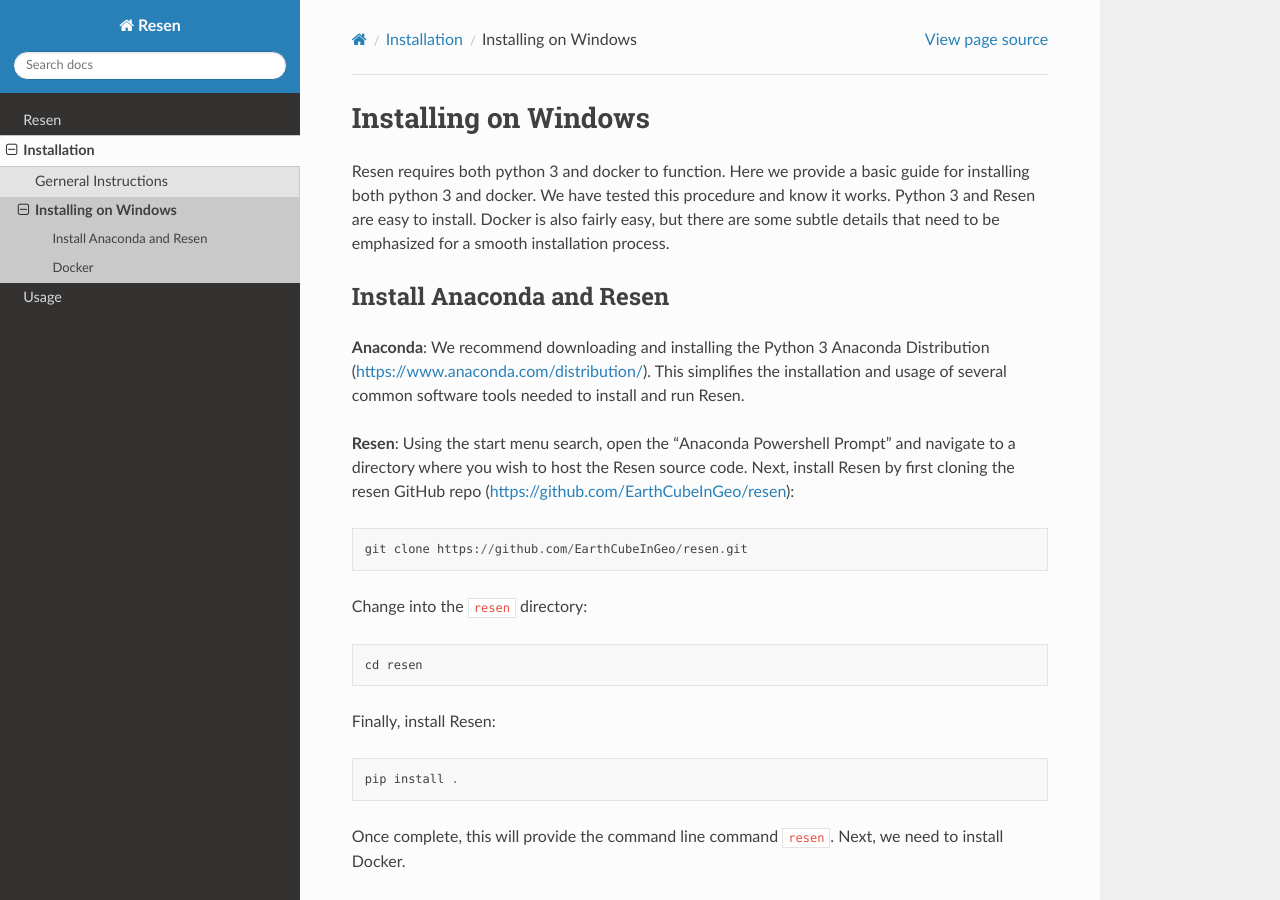
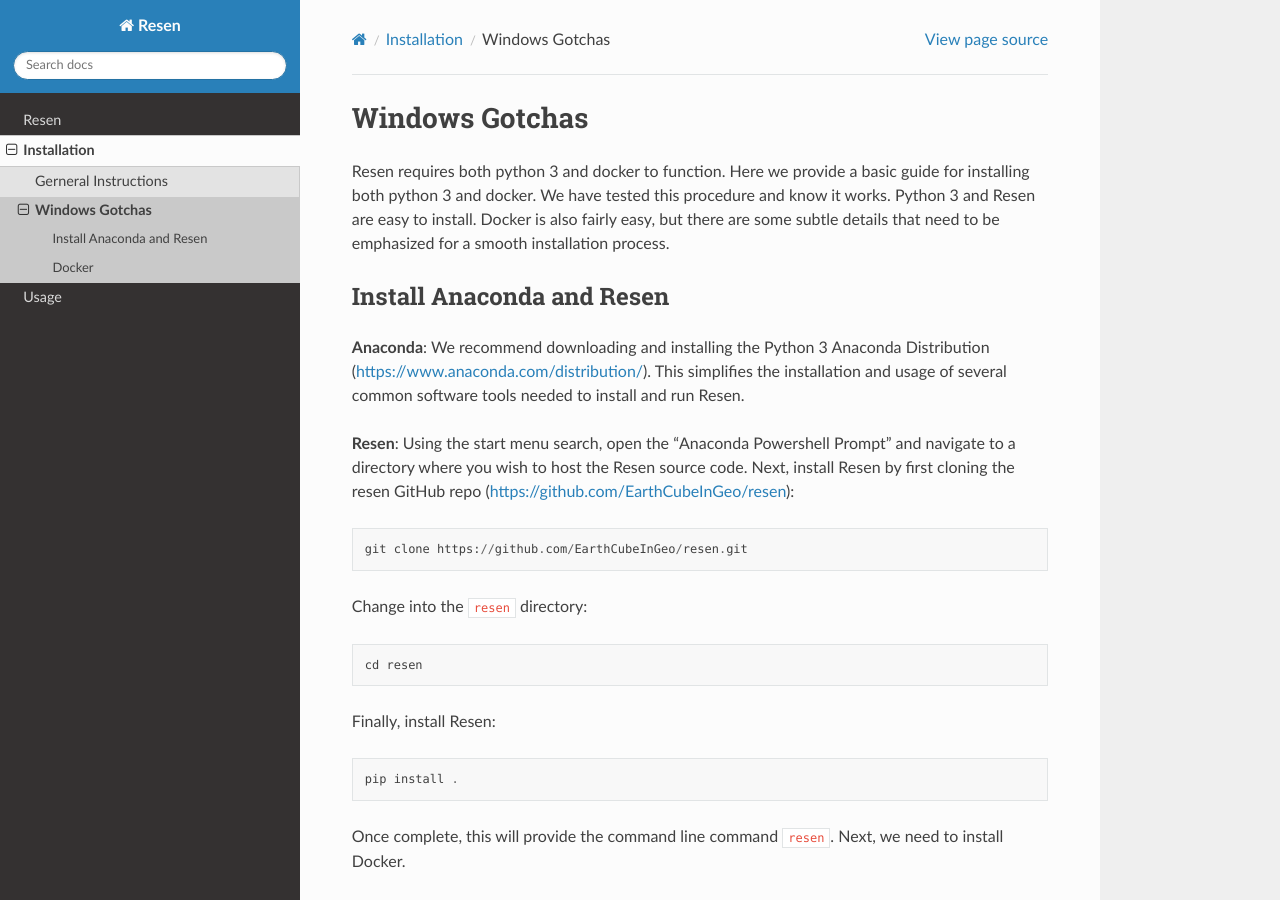
Before and after one commit to EarthCubeInGeo/resen, a Sphinx documentation site: the page built from docs/installation/installation.windows.rst, in a window 1280 px wide and 900 px high. Built offline with Sphinx 7.4.7 and the Read the Docs theme 2.0.0, drawn with Linux system fonts in a browser that asks for light colours.

Commit message:
moved images and changed windows title.

```diff
--- a/docs/installation/installation.windows.rst
+++ b/docs/installation/installation.windows.rst
@@ -1,5 +1,5 @@
-Installing on Windows
-*********************
+Windows Gotchas
+***************
 
 Resen requires both python 3 and docker to function. Here we provide a basic guide for installing both python 3 and docker. We have tested this procedure and know it works. Python 3 and Resen are easy to install. Docker is also fairly easy, but there are some subtle details that need to be emphasized for a smooth installation process.
 
```
Also changed, not shown: docs/installation/images/add_shared_folder.png (renamed from docs/images/add_shared_folder.png), docs/installation/images/port_forward.png (renamed from docs/images/port_forward.png), docs/installation/images/resen_cmd.png (renamed from docs/images/resen_cmd.png), docs/installation/images/shared_folder.png (renamed from docs/images/shared_folder.png), docs/installation/images/vbox.png (renamed from docs/images/vbox.png).
